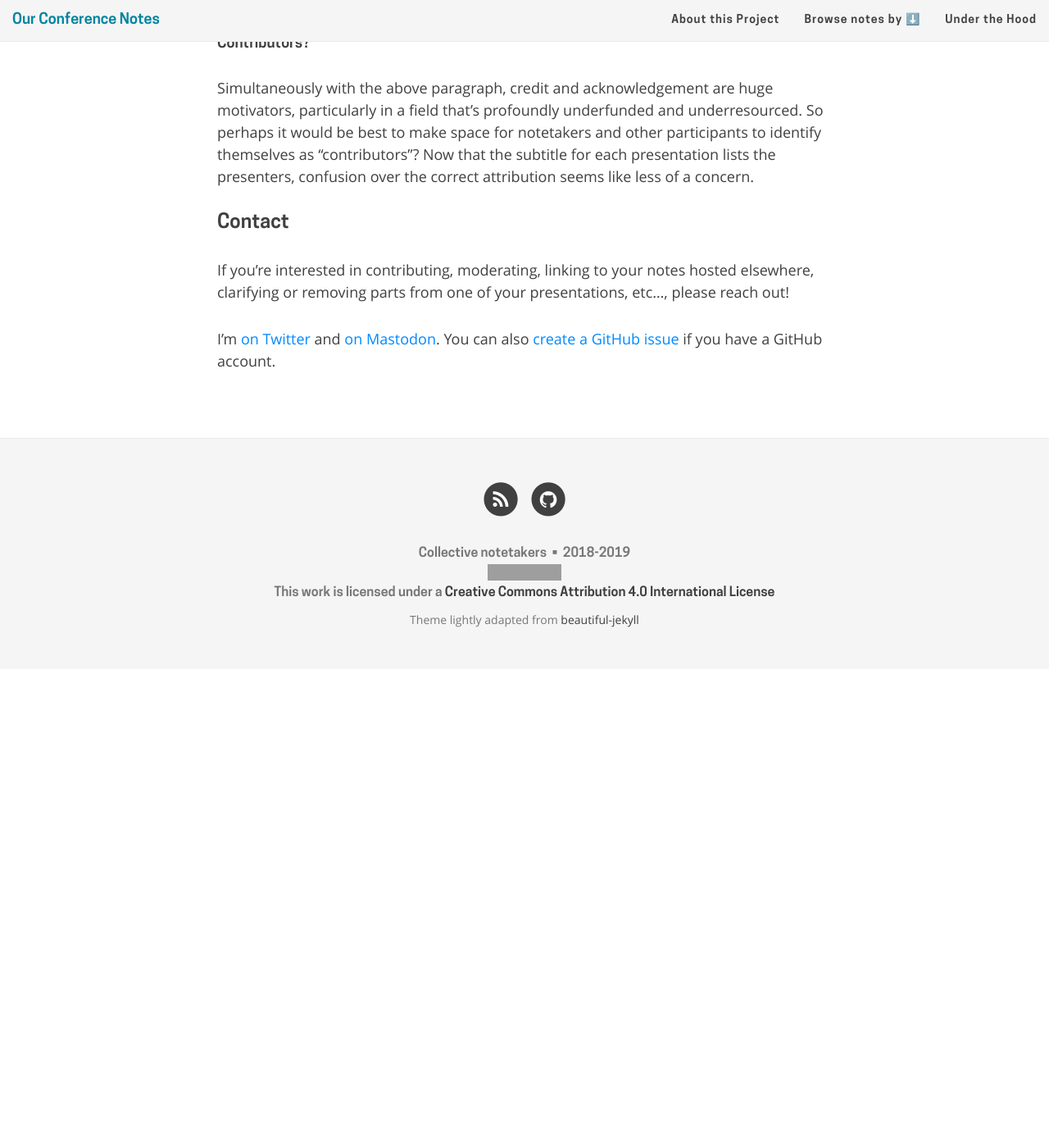
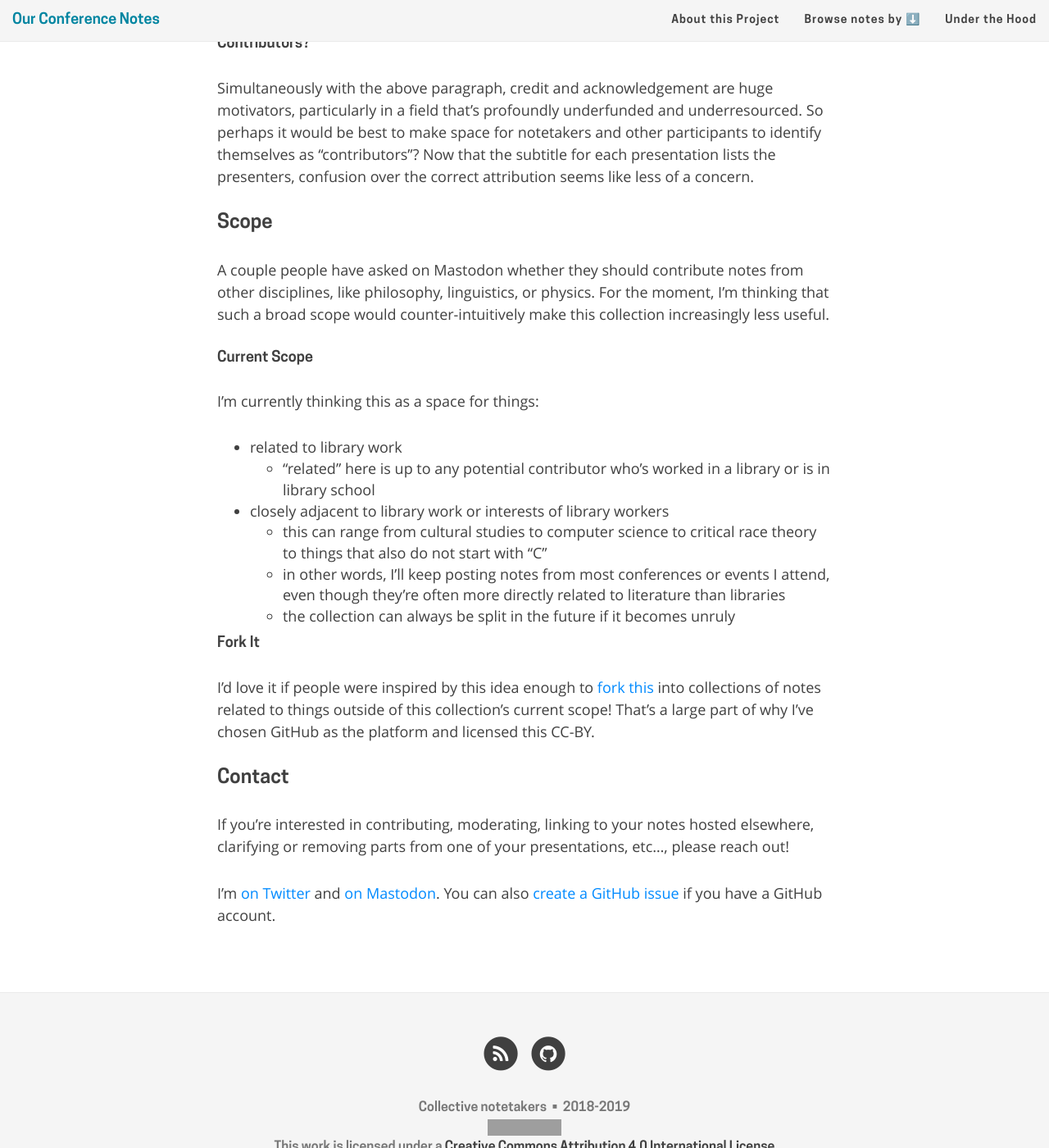
Before and after one commit to ryan-p-randall/our-conference-notes, a Jekyll site: the page built from aboutme.md, in a window 1280 px wide and 1400 px high, scrolled down 2644 px. Shown: the whole window at 82% size. Built offline with Jekyll 4.4.1, drawn with Linux system fonts in a browser that asks for light colours; nearby versions of some CDN libraries; emoji names are drawn with the system emoji font; before the commit the page ends 3460 px from its top, so only the background shows below that; some of the changed text lies outside the part shown; grey boxes are pictures that could not be loaded.

Commit message:
Add "scope" section to `aboutme.md`

```diff
--- a/aboutme.md
+++ b/aboutme.md
@@ -57,6 +57,24 @@ So I'm currently thinking it might be best to attribute the "authorship" of thes
 
 Simultaneously with the above paragraph, credit and acknowledgement are huge motivators, particularly in a field that's profoundly underfunded and underresourced. So perhaps it would be best to make space for notetakers and other participants to identify themselves as "contributors"? Now that the subtitle for each presentation lists the presenters, confusion over the correct attribution seems like less of a concern.
 
+### Scope
+
+A couple people have asked on Mastodon whether they should contribute notes from other disciplines, like philosophy, linguistics, or physics. For the moment, I'm thinking that such a broad scope would counter-intuitively make this collection increasingly less useful.
+
+#### Current Scope
+
+I'm currently thinking this as a space for things:
+- related to library work
+  - "related" here is up to any potential contributor who's worked in a library or is in library school
+- closely adjacent to library work or interests of library workers
+  - this can range from cultural studies to computer science to critical race theory to things that also do not start with "C"
+  - in other words, I'll keep posting notes from most conferences or events I attend, even though they're often more directly related to literature than libraries
+  - the collection can always be split in the future if it becomes unruly
+
+#### Fork It
+
+I'd love it if people were inspired by this idea enough to [fork this](https://guides.github.com/activities/forking/) into collections of notes related to things outside of this collection's current scope! That's a large part of why I've chosen GitHub as the platform and licensed this CC-BY.
+
 ### Contact
 
 If you're interested in contributing, moderating, linking to your notes hosted elsewhere, clarifying or removing parts from one of your presentations, etc…, please reach out!
```
Also changed, not shown: other parts of aboutme.md (+1 -1 lines).
